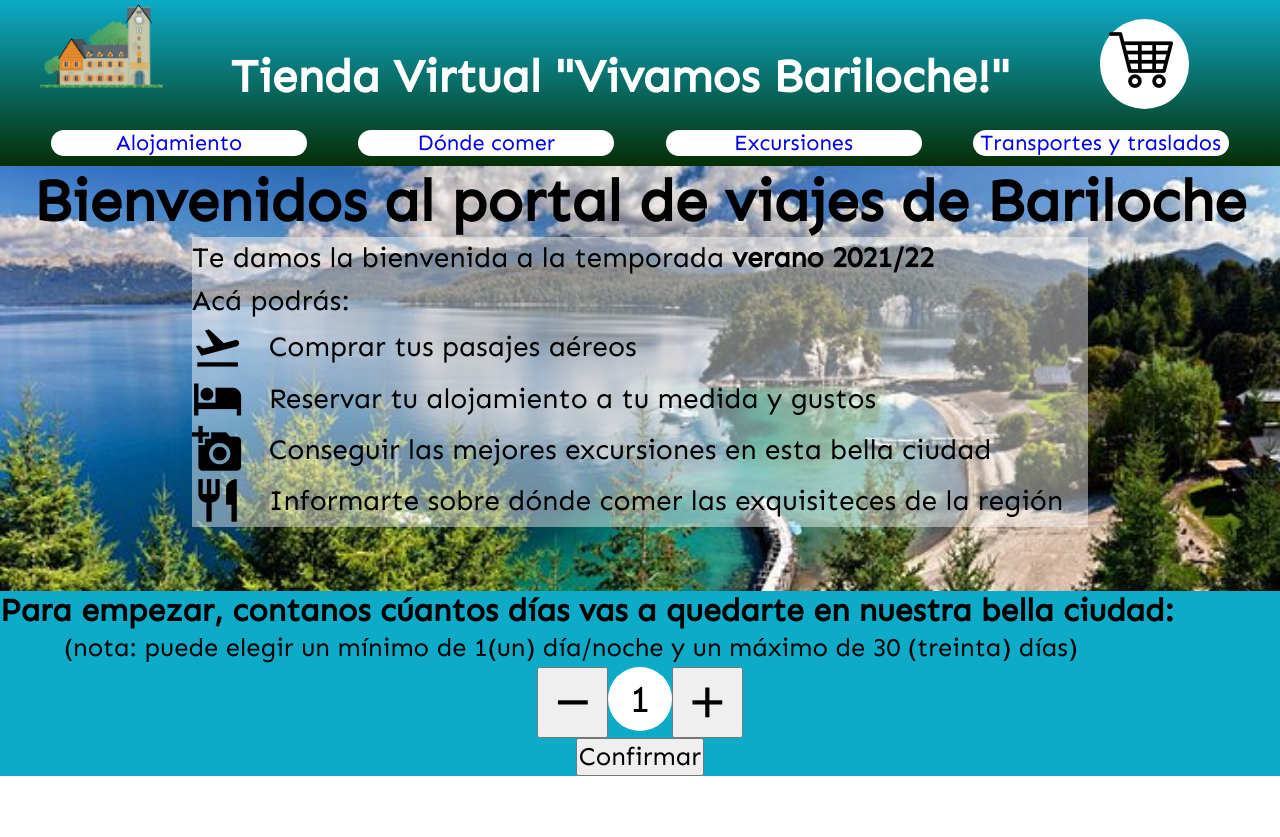
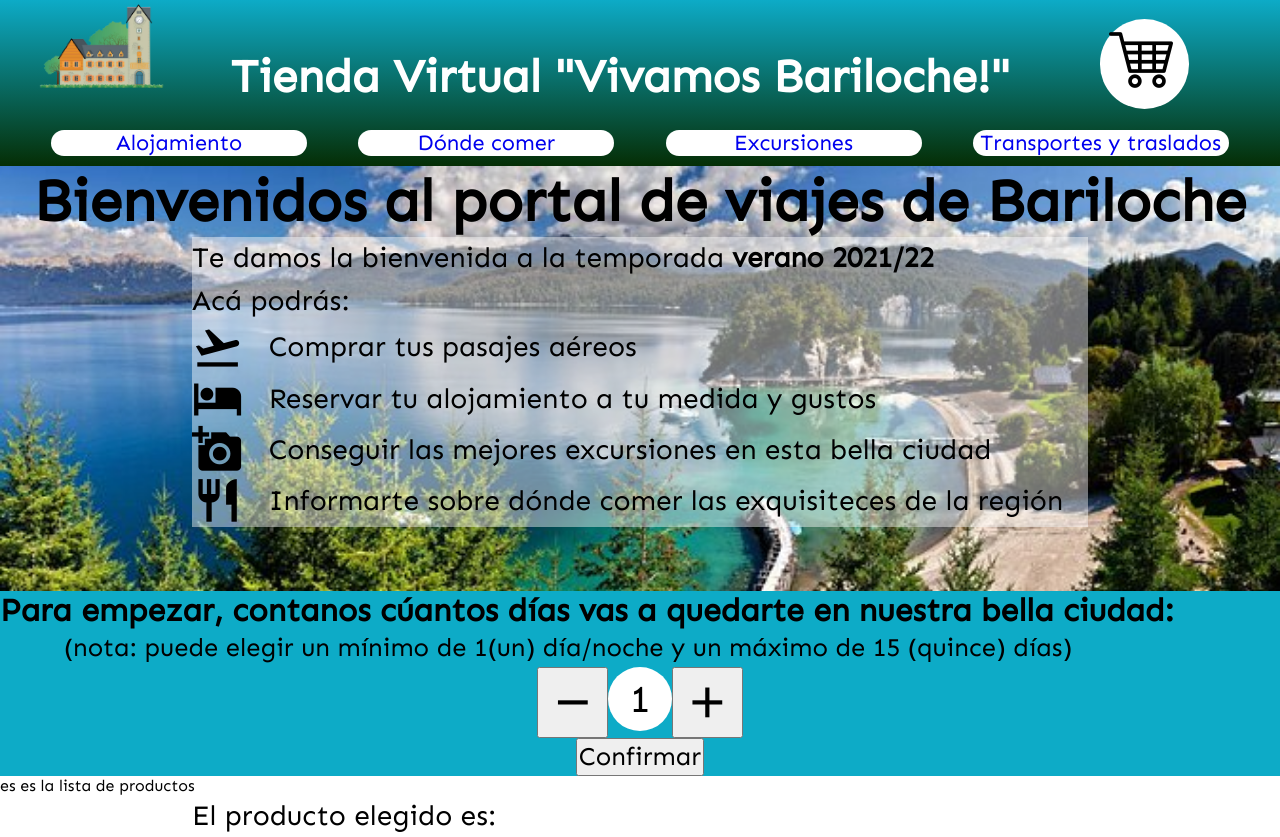
Before and after one commit to GerardoCoria/VivamosBariloche-Coria, a React (Create React App) app: page / in a window 1280 px wide. Before the commit the page ends 800 px from the top, so only its background shows below. Built offline with nearby package versions, Linux system fonts and the light colour scheme.

Commit message:
desafío clase N°5 25/10

```diff
--- /dev/null
+++ b/src/components/Item.js
@@ -0,0 +1,8 @@
+const MostrarProducto = (props) =>
+    <div>
+        <p>El producto elegido es:</p>
+        <div>{props.producto}</div>
+    </div>
+
+
+export default MostrarProducto
--- a/src/components/ItemCount.js
+++ b/src/components/ItemCount.js
@@ -1,9 +1,10 @@
 import { useState } from "react"
 const Contador = (props) =>{
+
     // Función para sumar y restar
     const [contarDias, setContarDias] = useState(props.minimoDias)
     const sumar = () =>{
-        if(contarDias<30){
+        if(contarDias<(props.maximoDias)){
             setContarDias(contarDias+1)
         }
         else{
@@ -11,27 +12,25 @@ const Contador = (props) =>{
         }
     }
     const restar = () =>{
-        if(contarDias>1){
+        if(contarDias>(props.minimoDias)){
             setContarDias(contarDias-1)
         }
         else{
             return false
         }
     }
-    const confirmar = () =>{
-        console.log(`Los días elegidos son: ${contarDias}`)
-    }
+
     // Retorno del componente
     return(
         <div id="botonera">
             <h3>Para empezar, contanos cúantos días vas a quedarte en nuestra bella ciudad:</h3>
-            <p>(nota: puede elegir un mínimo de 1(un) día/noche y un máximo de 30 (treinta) días)</p>
+            <p>(nota: puede elegir un mínimo de 1(un) día/noche y un máximo de 15 (quince) días)</p>
             <div id="contador">
                 <button onClick={restar} className="material-icons">remove</button>
-                <span>{contarDias}</span>
+                <input value={contarDias} readOnly/>
                 <button onClick={sumar} className="material-icons">add</button>
             </div>
-            <button onClick={confirmar} id="btnConfirmar">Confirmar</button>
+            <button type="submit" onClick={() => props.confirmar(contarDias)} id="btnConfirmar">Confirmar</button>
         </div>
     )
 }
--- /dev/null
+++ b/src/components/ItemList.js
@@ -0,0 +1,27 @@
+import MostrarProducto from "./Item"
+const ListaProductos = (props) =>{
+
+    // ¿Acá va promise?
+    // const prom = new Promise((res,rej)=>{
+    //     setTimeout(()=>{res(["hotel","aereo"])},2000)
+    // });  prom.then((item)=>{console.log(item)});prom.catch(()=>{console.log("noooo")});
+    // Acá tiene que ir un map
+    // const productos =[{id:1,nombre:"Hotel"},{id:2,nombre:"Aéreo"},{id:3,nombre:"Excusión"}];
+    // productos.map((e,i)=>{console.log(i,e)})
+
+    return(
+        <div>
+            <span>{props.texto}</span>
+            <MostrarProducto
+            // producto = {function(){
+            //     (props.productos).map((e,i)=>{
+            //         return(
+            //             <p key={i}>{e}</p>)
+            //         }
+            //     )}}
+
+            />
+        </div>
+        )
+}
+export default ListaProductos
--- a/src/components/ItemListContainer.js
+++ b/src/components/ItemListContainer.js
@@ -1,4 +1,5 @@
 import Contador from "./ItemCount"
+import ListaProductos from "./ItemList"
 const Intro = (props) =>
     <div id="intro">
         <h1>Bienvenidos al portal de viajes de Bariloche</h1>
@@ -14,6 +15,11 @@ const Intro = (props) =>
             <li><span className="material-icons">restaurant</span>
                 Informarte sobre dónde comer las exquisiteces de la región</li>
         </ul>
-        <Contador minimoDias={1}/>
+        <Contador minimoDias={1} maximoDias={15}
+            confirmar={function(abc){console.log(`Los días elegidos son:${abc}`)}}
+        />
+        <ListaProductos texto={"es es la lista de productos"}
+                productos = {[{id:1,nombre:"Hotel"},{id:2,nombre:"Aéreo"},{id:3,nombre:"Excusión"}]}
+        />
     </div>
 export default Intro
--- a/src/estilo.css
+++ b/src/estilo.css
@@ -130,7 +130,7 @@ p span{
     align-content: center;
 }
 
-#contador span{
+#contador input{
     display: inline-flex;
     flex-direction: row;
     justify-content: center;
@@ -141,6 +141,8 @@ p span{
     width: 5vw;
     height: 5vw;
     border-radius: 50%;
+    border: none;
+    outline: none;
 }
 
 #contador button{
```
